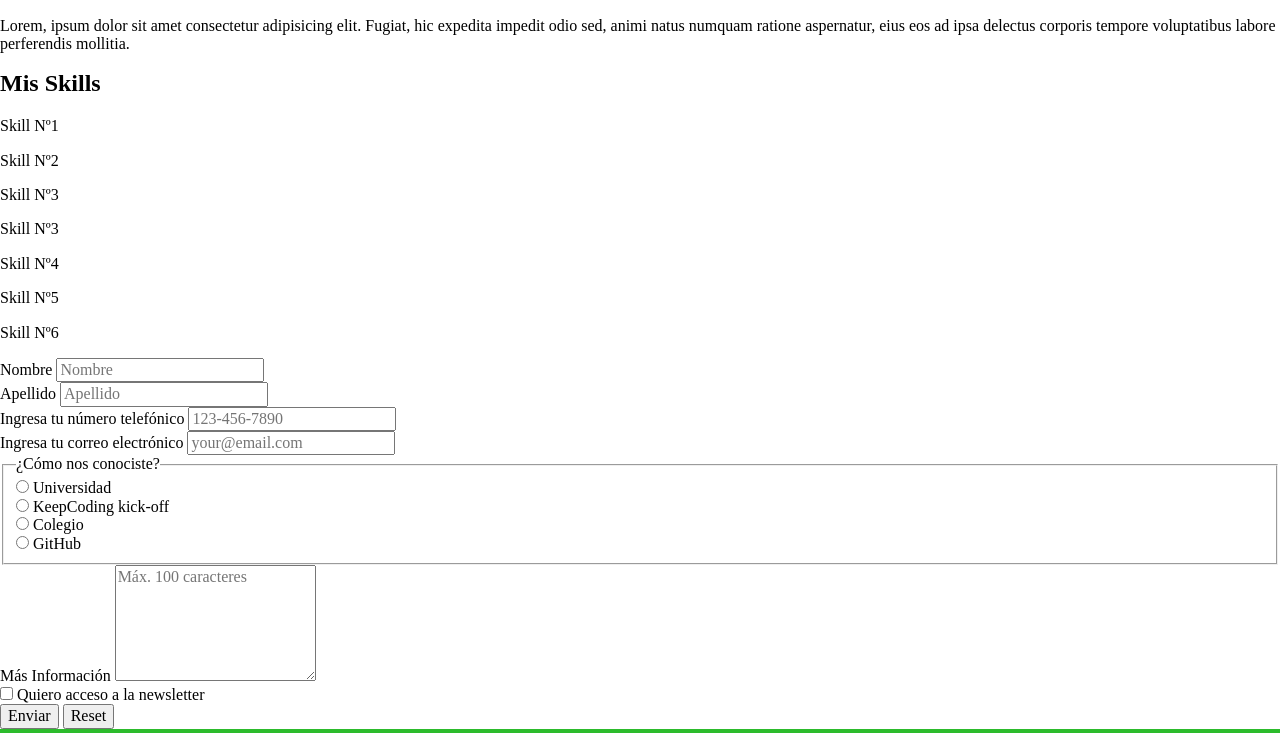
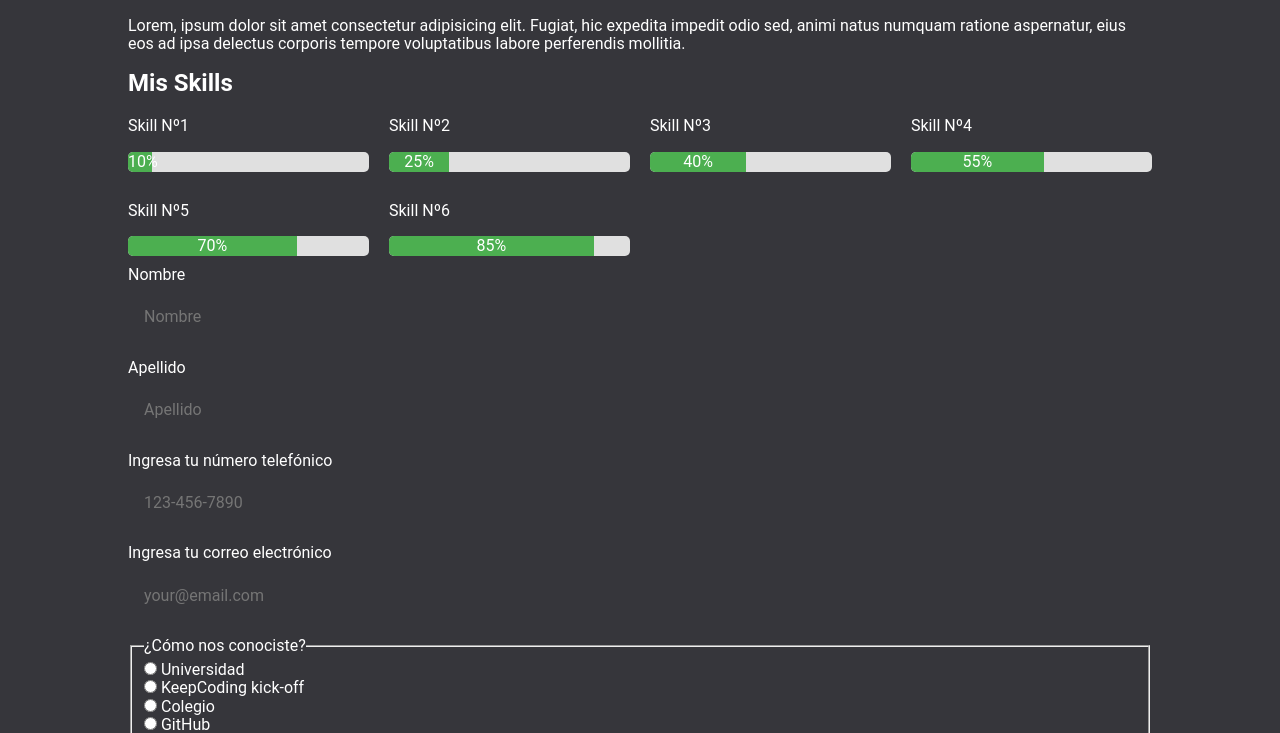
Before and after one commit to pablo-sch/keepcoding-02-html-css, a plain HTML site: page index.html in a window 1280 px wide. Shown: the part 135-868 px from the top of the page. Drawn offline with Linux system fonts and the light colour scheme.

Commit message:
Se avanza en la sección Info en el archivo index.html agregando los correspondientes archivos .css

```diff
--- a/index.html
+++ b/index.html
@@ -7,11 +7,13 @@
     <title>Sierra-117</title>
     <link rel="stylesheet" href="./styles/normalize.css">
     <link rel="stylesheet" href="./styles/common.css">
+    <link rel="stylesheet" href="./styles/components.css">
     <link rel="stylesheet" href="./styles/header.css">
+    <link rel="stylesheet" href="./styles/progress_bar.css">
     <link rel="stylesheet" href="./styles/footer.css">
 </head>
 
-<body>
+<body class="main-bg">
     <h1 class="sr-only">Halo</h1>
     <header class="header">
         <a href="index.html">
@@ -29,59 +31,77 @@
             </ul>
         </nav>
     </header>
+    <main>
         <section class="info">
             <h2>Sierra 117 (Master Chief)</h2>
-        <p>Lorem, ipsum dolor sit amet consectetur adipisicing elit. Fugiat, hic expedita impedit odio sed, animi natus
+            <p>Lorem, ipsum dolor sit amet consectetur adipisicing elit. Fugiat, hic expedita impedit odio sed, animi
+                natus
                 numquam ratione aspernatur, eius eos ad ipsa delectus corporis tempore voluptatibus labore perferendis
                 mollitia.</p>
         </section>
         <section class="banner">
             <h2>Mis Skills</h2>
+            <div class="container">
                 <div>
                     <p>Skill Nº1</p>
+                    <div class="progress-container">
+                        <div class="progress-bar" style="width: 10%;">10%</div>
+                    </div>
                 </div>
                 <div>
                     <p>Skill Nº2</p>
+                    <div class="progress-container">
+                        <div class="progress-bar" style="width: 25%;">25%</div>
+                    </div>
                 </div>
                 <div>
                     <p>Skill Nº3</p>
+                    <div class="progress-container">
+                        <div class="progress-bar" style="width: 40%;">40%</div>
                     </div>
-        <div>
-            <p>Skill Nº3</p>
                 </div>
                 <div>
                     <p>Skill Nº4</p>
+                    <div class="progress-container">
+                        <div class="progress-bar" style="width: 55%;">55%</div>
+                    </div>
                 </div>
                 <div>
                     <p>Skill Nº5</p>
+                    <div class="progress-container">
+                        <div class="progress-bar" style="width: 70%;">70%</div>
+                    </div>
                 </div>
                 <div>
                     <p>Skill Nº6</p>
+                    <div class="progress-container">
+                        <div class="progress-bar" style="width: 85%;">85%</div>
                     </div>
-
+                </div>
+            </div>
         </section>
 
         <form class="form" action="./register" method="post" novalidate>
             <!-- ------------------------------------------------------------------------------------------------------------------- -->
+            <div>
                 <div class="form-element">
                     <label for="name">Nombre</label>
                     <input required type="text" name="name" id="name" placeholder="Nombre">
                 </div>
-        <!-- ------------------------------------------------------------------------------------------------------------------- -->
                 <div class="form-element">
                     <label for="second-name">Apellido</label>
                     <input required type="text" name="second_name" id="second-name" placeholder="Apellido">
                 </div>
-        <!-- ------------------------------------------------------------------------------------------------------------------- -->
                 <div class="form-element">
                     <label for="tel">Ingresa tu número telefónico</label>
-            <input required type="tel" name="telephone" id="tel" autocomplete="off" pattern="[0-9]{3}-[0-9]{3}-[0-9]{4}"
-                title="Expected format 123-123-1234" placeholder="123-456-7890" inputmode="tel">
+                    <input required type="tel" name="telephone" id="tel" autocomplete="off"
+                        pattern="[0-9]{3}-[0-9]{3}-[0-9]{4}" title="Expected format 123-123-1234"
+                        placeholder="123-456-7890" inputmode="tel">
                 </div>
-        <!-- ------------------------------------------------------------------------------------------------------------------- -->
                 <div class="form-element">
                     <label for="mail">Ingresa tu correo electrónico</label>
                     <input required type="email" name="email" id="mail" placeholder="your@email.com">
+                </div>
             </div>
             <!-- ------------------------------------------------------------------------------------------------------------------- -->
             <fieldset>
@@ -121,6 +141,7 @@
             </div>
             <!-- ------------------------------------------------------------------------------------------------------------------- -->
         </form>
+    </main>
 
 </body>
 
--- a/styles/common.css
+++ b/styles/common.css
@@ -1,14 +1,40 @@
 :root {
-
-   /*  --bg-color: #000;
+    --bg-color: #36363b;
+    --bg-color-info: #104900;
+    --bg-color-banner: #155f00;
+    --bg-color-form: #2cc900;
     --main-text-color: #FFF;
+/*     --main-text-color: #FFF;
     --main-brand-color: #e50914;
     --main-brand-color-light: #e44c54;
     --border-color: #4b5563;
-    --input-bg-color: #333;
+    --input-bg-color: #333; */
     font-size: 16px;
-    font-family: "Roboto", Arial, Helvetica, sans-serif; */
+    font-family: "Roboto", Arial, Helvetica, sans-serif;
 }
+
+main {
+  padding: 0 10vw;
+}
+
+a {
+  text-decoration: none;
+}
+
+* {
+  box-sizing: border-box;
+}
+
+h1,h2,h3,h4,p {
+  margin-top: 0;
+}
+
+p {
+  margin: 0;
+  margin-bottom: 1rem;
+}
+
+/*-------------------------------------------------------------------------------------*/
 
 .sr-only:not(:focus):not(:active) {
   clip: rect(0 0 0 0);
@@ -20,23 +46,7 @@
   width: 1px;
 }
 
-  a {
-    text-decoration: none;
+.main-bg {
+  background-color: var(--bg-color);
+  color: var(--main-text-color);
 }
-
-  .main-bg {
-
-  }
-
-  * {
-    box-sizing: border-box;
-  }
-
-  h1, h2, h3, h4, p {
-    margin-top: 0;
-  }
-
-  p {
-    margin: 0;
-    margin-bottom: 1rem;
-  }
--- /dev/null
+++ b/styles/components.css
@@ -0,0 +1,22 @@
+.form-element {
+    display: flex;
+    flex-direction: column;
+    margin-bottom: 1rem;
+    label {
+      margin-bottom: 0.5rem;
+    }
+    input, textarea, select {
+      border: none;
+      padding: 1rem;
+      border-radius: 5px;
+      background-color: var(--input-bg-color);
+      color: var(--main-text-color);
+    }
+    &.row {
+      flex-direction: row;
+      gap: 10px;
+      label {
+        margin: 0;
+      }
+    }
+  }
--- a/styles/footer.css
+++ b/styles/footer.css
@@ -8,13 +8,13 @@
 }
 
 .footer a {
-  display: flex;                /* Make each anchor a flex container */
-  justify-content: center;      /* Horizontally center the image inside the anchor */
+  display: flex;
+  justify-content: center;
 }
 
 .footer img {
-  height: 40px;                 /* Adjust image size */
-  max-width: 100%;              /* Ensures logos don't exceed container size */
+  height: 40px;
+  max-width: 100%;
 }
 
 .footer ul {
--- a/styles/header.css
+++ b/styles/header.css
@@ -10,14 +10,13 @@
 }
 
 .header a {
-    display: inline-block; /* Mantiene el tamaño del logo */
+    display: inline-block;
 }
 
 .header img {
     height: 80px;
 }
 
-/* Default navigation for larger screens */
 .nav {
     display: flex;
 }
@@ -44,12 +43,10 @@
     text-transform: uppercase;
 }
 
-/* Hide the checkbox */
 .menu-toggle {
     display: none;
 }
 
-/* Mobile Styles */
 @media (max-width: 768px) {
     .menu-btn {
         display: block;
@@ -67,19 +64,15 @@
         background: rgb(21, 104, 21);
         width: 100%;
         text-align: right;
-        /* Align text to the right */
         padding-right: 20px;
-        /* Add some right padding */
     }
 
     .list {
         flex-direction: column;
         align-items: flex-end;
-        /* Align list items to the right */
         padding: 10px 20px;
     }
 
-    /* Show the menu when the checkbox is checked */
     .menu-toggle:checked~.nav {
         display: flex;
     }
--- /dev/null
+++ b/styles/progress_bar.css
@@ -0,0 +1,28 @@
+.container {
+    display: grid;
+    grid-template-columns: repeat(auto-fit, minmax(200px, 1fr));
+    gap: 20px;
+}
+
+.progress-container {
+    width: 100%;
+    background-color: #e0e0e0;
+    border-radius: 5px;
+    overflow: hidden;
+    margin-bottom: 10px;
+}
+
+.progress-bar {
+    height: 20px;
+    background-color: #4caf50;
+    text-align: center;
+    line-height: 20px;
+    color: white;
+}
+
+.container div:nth-child(1) .progress-bar { width: 10%; }
+.container div:nth-child(2) .progress-bar { width: 25%; }
+.container div:nth-child(3) .progress-bar { width: 40%; }
+.container div:nth-child(4) .progress-bar { width: 55%; }
+.container div:nth-child(5) .progress-bar { width: 70%; }
+.container div:nth-child(6) .progress-bar { width: 85%; }
```
Also changed, not shown: example.html (added, +13 -0 lines). Lines whose indentation alone changed are shown as unchanged.
